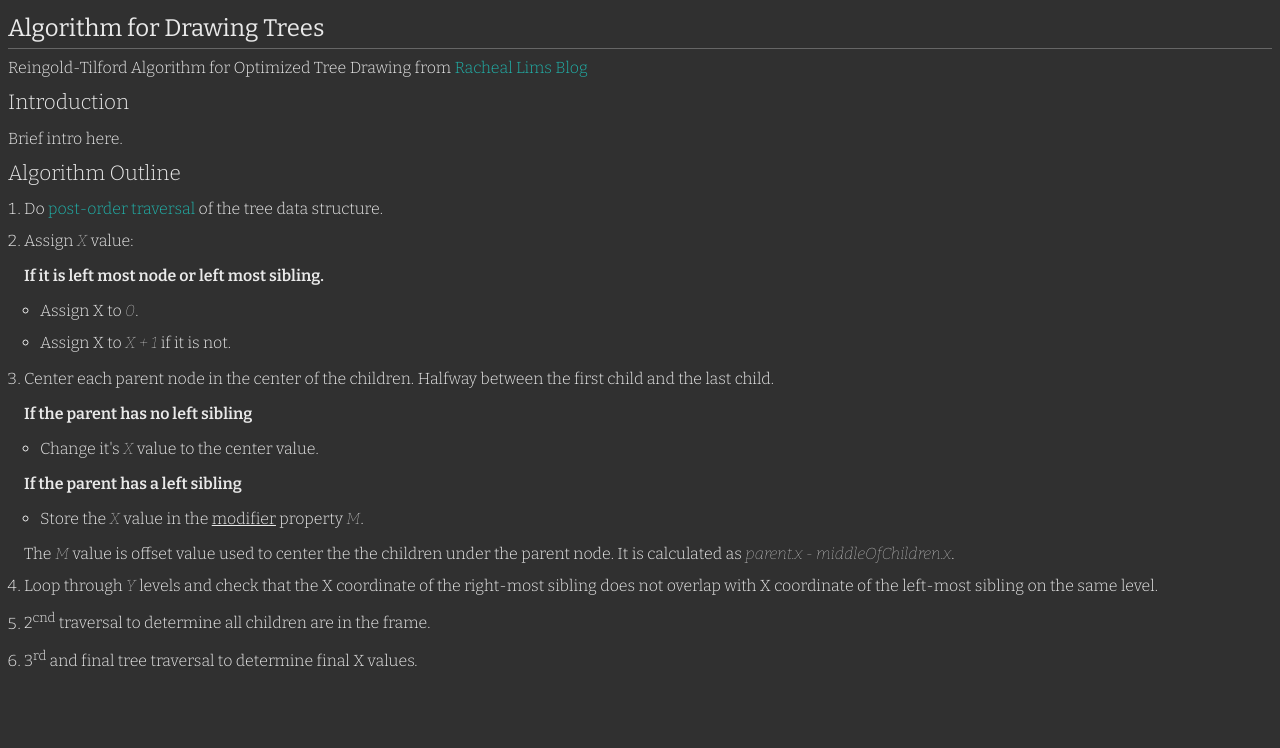
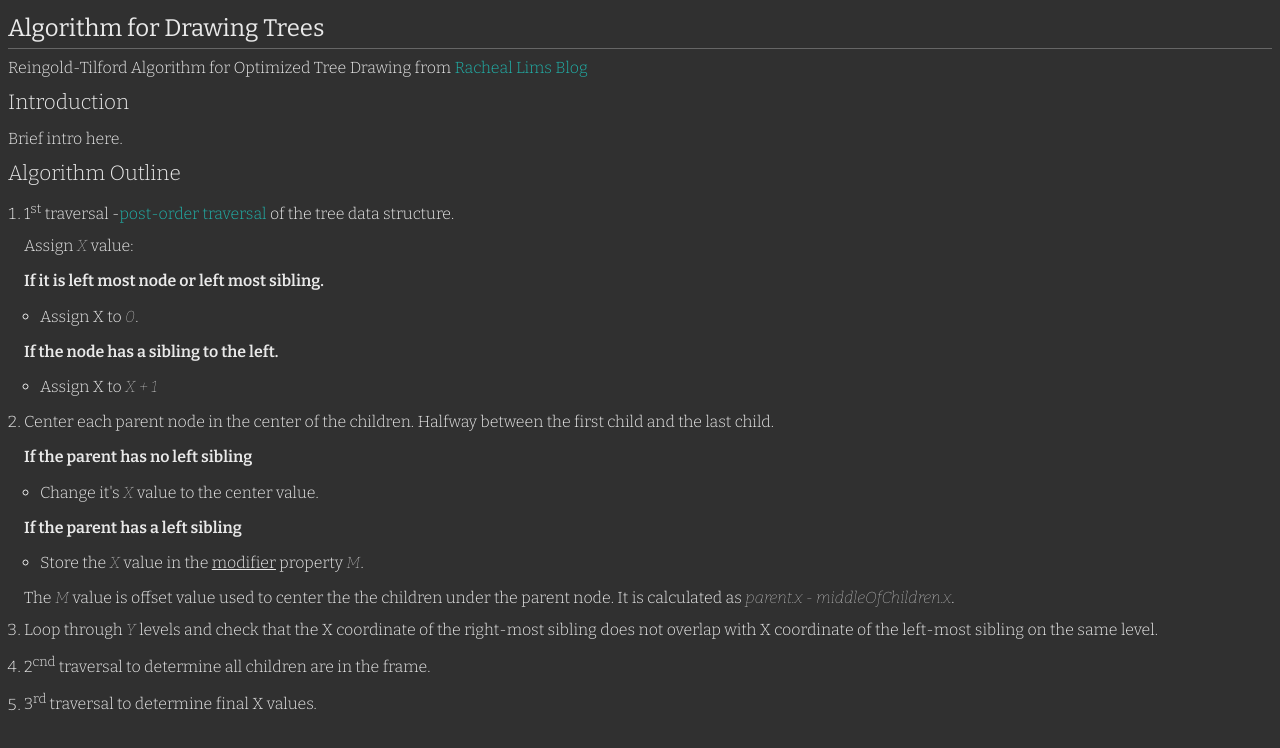
Before and after one commit to elvezpablo/tree-drawing-algo, a React (Create React App) app: page / in a window 1280 px wide. Shown: the top 748 px of the page. Built offline with nearby package versions, Linux system fonts and the light colour scheme.

Commit message:
1 file modified

```diff
--- a/App.tsx
+++ b/App.tsx
@@ -21,7 +21,7 @@ export default function App() {
       <p>
         <ol>
           <li>
-            Do{' '}
+            1<sup>st</sup> traversal -
             <a
               href="https://www.javatpoint.com/postorder-traversal"
               target="_blank"
@@ -30,18 +30,19 @@ export default function App() {
             </a>{' '}
             of the tree data structure.
           </li>
-          <li>
           Assign <em>X</em> value:
           <h4>If it is left most node or left most sibling.</h4>
           <ul>
             <li>
               Assign X to <em>0</em>.
             </li>
+          </ul>
+          <h4>If the node has a sibling to the left.</h4>
+          <ul>
             <li>
-                Assign X to <em>X + 1</em> if it is not.
+              Assign X to <em>X + 1</em>
             </li>
           </ul>
-          </li>
           <li>
             Center each parent node in the center of the children. Halfway
             between the first child and the last child.
@@ -72,7 +73,7 @@ export default function App() {
             frame.
           </li>
           <li>
-            3<sup>rd</sup> and final tree traversal to determine final X values.
+            3<sup>rd</sup> traversal to determine final X values.
           </li>
         </ol>
       </p>
```
Lines whose indentation alone changed are shown as unchanged.
